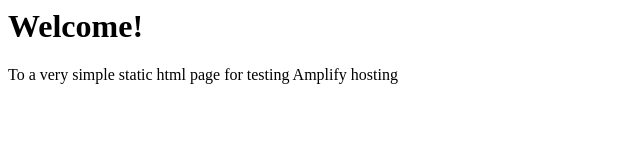
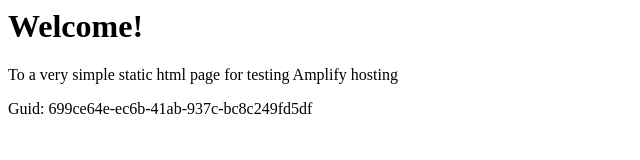
Before and after one commit to aws-aemilia-cmh/Github-PR-Commit-Integration-Test-DoNotTouch-Gith-OKSLNVO2-v1-preprod-us-east-2, a website: page src/index.html in a window 1280 px wide. Shown: the whole page, without its empty margins (0-640 px from the left). Drawn offline with Linux system fonts and the light colour scheme.

Commit message:
commit from integ tests

```diff
--- a/src/index.html
+++ b/src/index.html
@@ -1,3 +1,5 @@
+
+
 <html lang="en">
 
 <head>
@@ -10,6 +12,6 @@
 <body>
     <h1>Welcome!</h1>
     <p>To a very simple static html page for testing Amplify hosting</p>
-</body>
+    <p>Guid: 699ce64e-ec6b-41ab-937c-bc8c249fd5df</p></body>
 
 </html>
```
